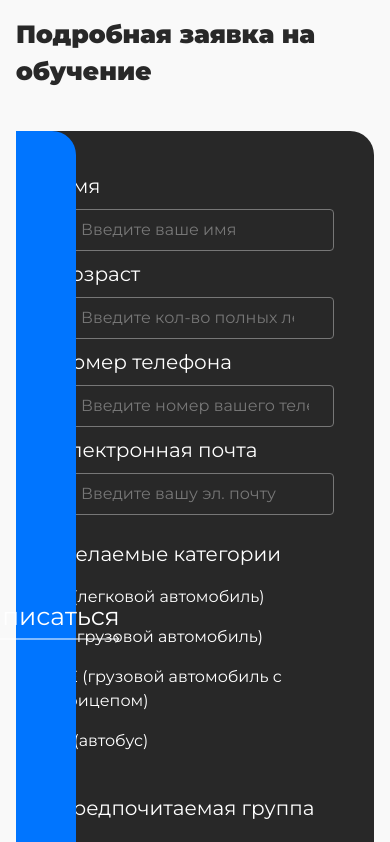
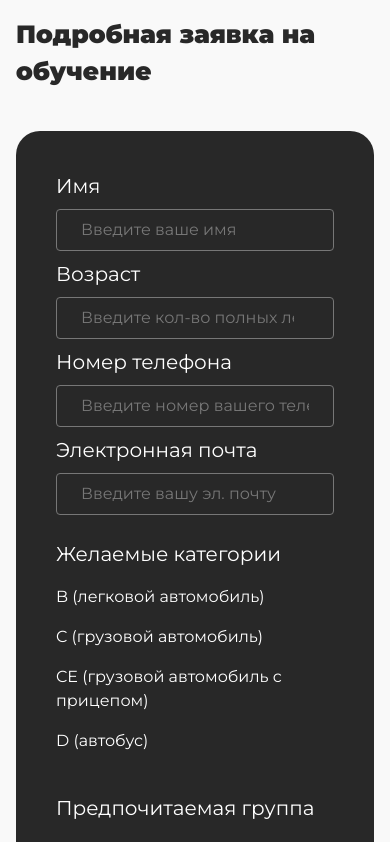
Before and after one commit to CodeMaster1025/driving-school-frontend, a Next.js app: page / in a window 390 px wide. Shown: the part 2100-2942 px from the top of the page. Built offline with nearby package versions, Linux system fonts and the light colour scheme.

Commit message:
Fix Submit button

```diff
--- a/app/components/pages/Home/FormSection/FormSection.module.scss
+++ b/app/components/pages/Home/FormSection/FormSection.module.scss
@@ -51,7 +51,7 @@
         @apply flex-col;
       }
 
-      button {
+      .submit {
         @apply bottom-0 left-0 h-32 w-full rounded-none rounded-b-xl top-auto right-auto;
       }
     }
```
Also changed, not shown: 1 other file (tests, documents, lock files or other folders).
